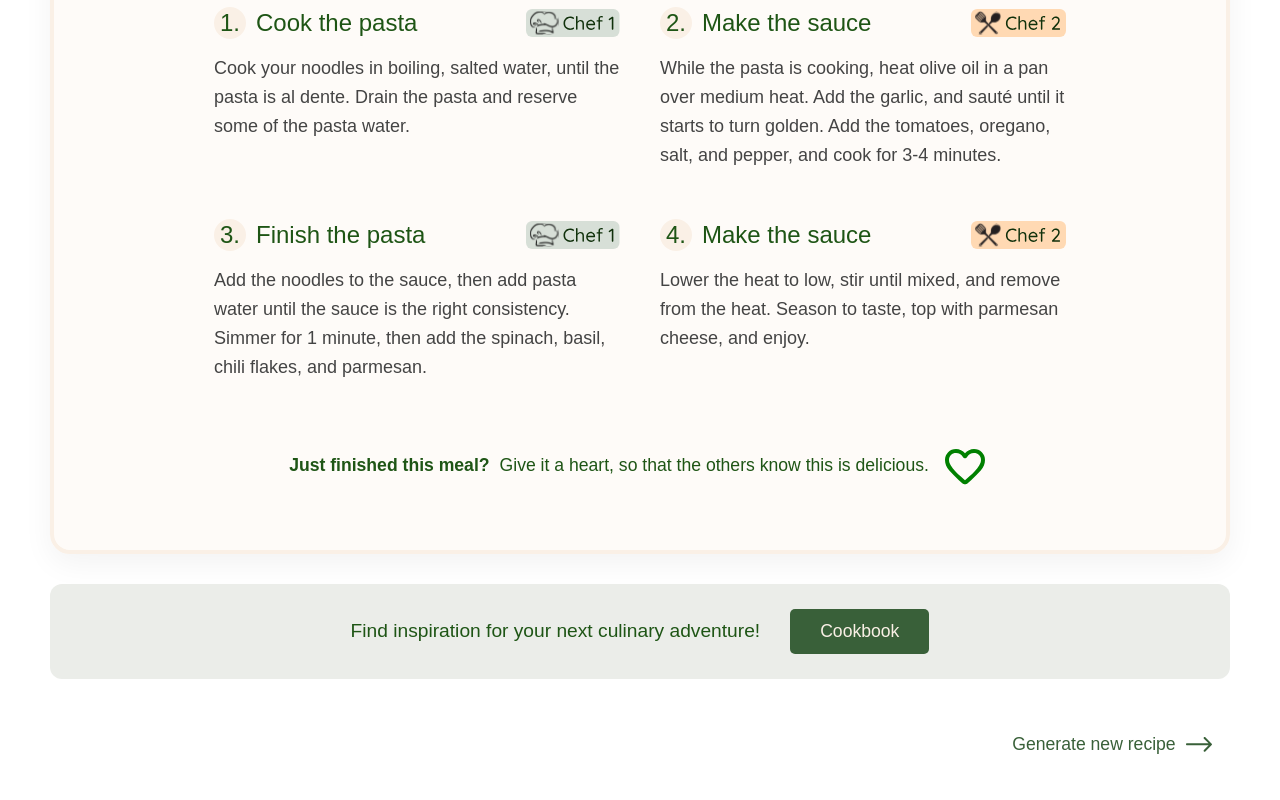
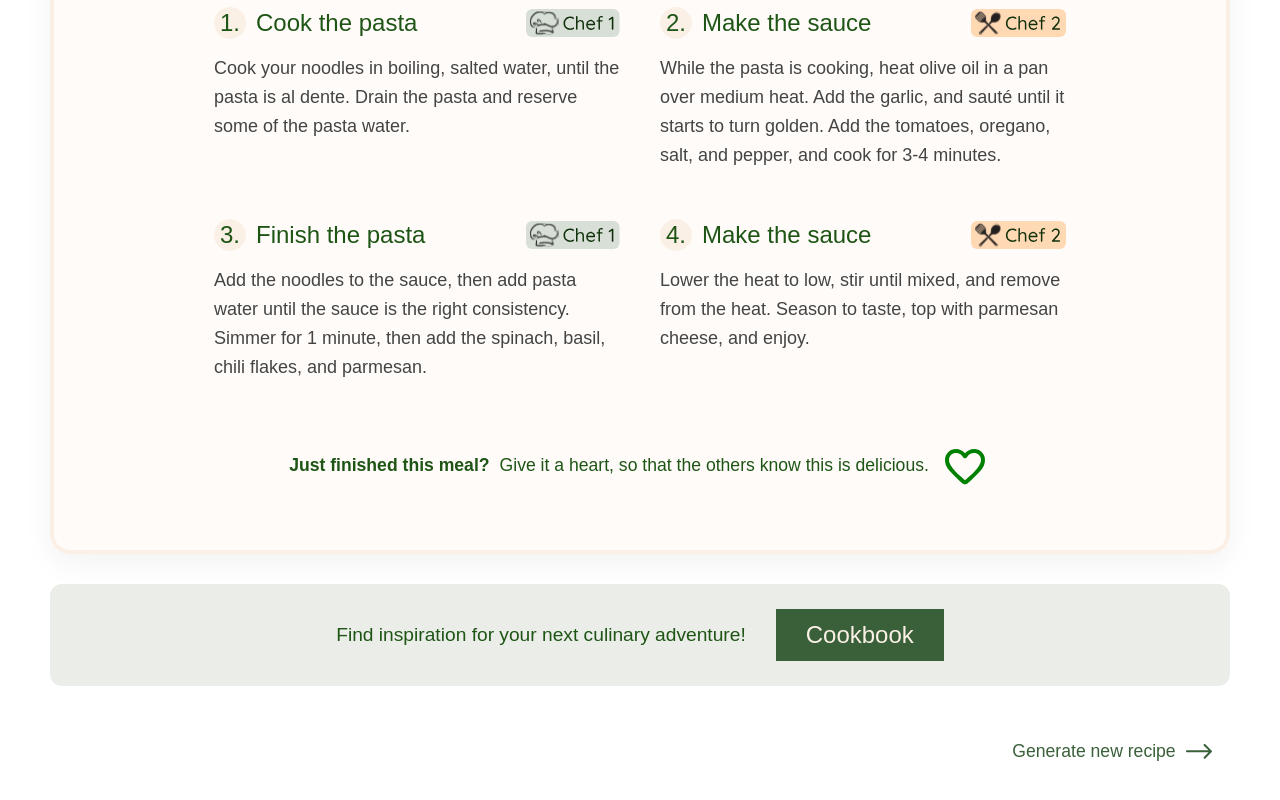
Before and after one commit to NikolPap/Code-a-Cuisine, an Angular app: page /recipe/1 in a window 1280 px wide. Shown: the part 1146-1946 px from the top of the page. Built offline with nearby package versions, Linux system fonts and the light colour scheme.

Commit message:
Entferne die .btn-dark-green Klasse aus den Stilen

```diff
--- a/src/app/pages/recipe-detail/recipe-detail.scss
+++ b/src/app/pages/recipe-detail/recipe-detail.scss
@@ -234,20 +234,6 @@
   font-weight: 500;
   margin-bottom: 40px;
 }
-.btn-dark-green {
-  background-color: rgba(57, 96, 57, 1);
-  color: rgba(250, 240, 230, 1);
-  border: none;
-  padding: 12px 30px;
-  border-radius: 5px;
-  font-size: 1.1rem;
-  cursor: pointer;
-  transition: opacity 0.3s;
-}
-.btn-dark-green:hover {
-  background-color: rgba(5, 94, 5, 1);
-  color: rgba(255, 255, 255, 1);
-}
 
 .footer-action {
   display: flex;
```
